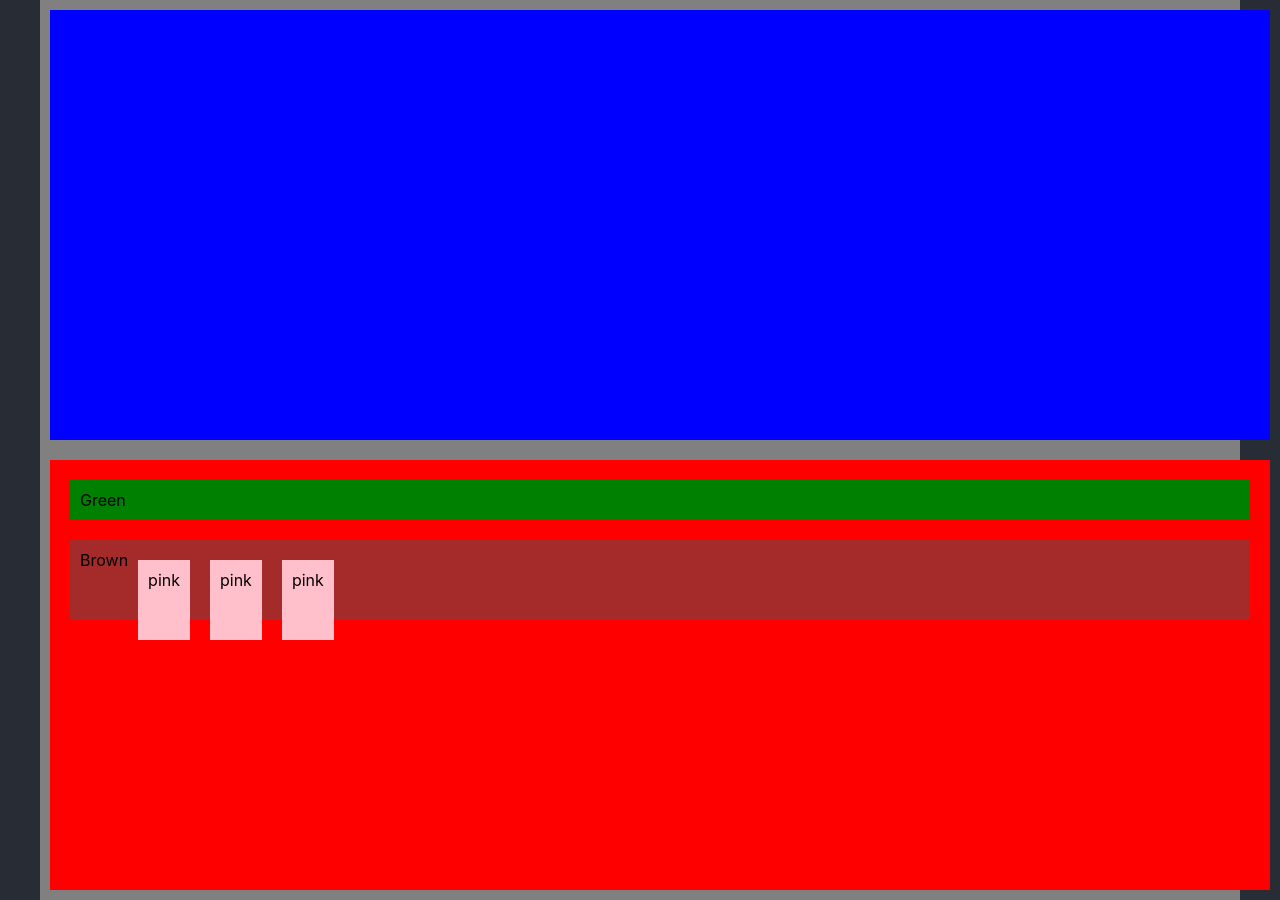
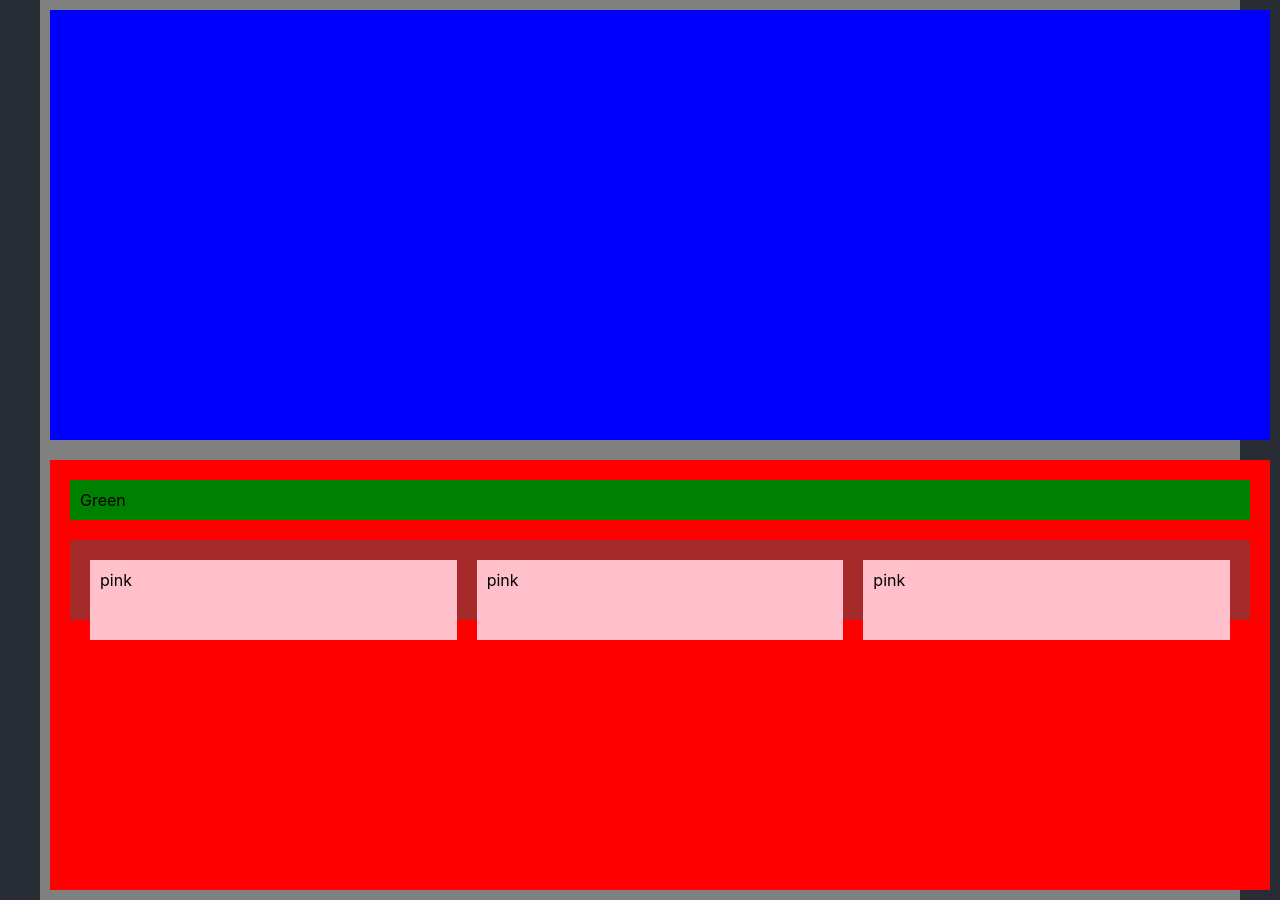
Before and after one commit to howlinbash/swayze, a React (Create React App) app: page / in a window 1280 px wide. Built offline with nearby package versions, Linux system fonts and the light colour scheme.

Commit message:
fix actioncard width

```diff
--- a/src/App.css
+++ b/src/App.css
@@ -57,4 +57,5 @@
   padding: 10px;
   margin: 10px;
   height: 100%;
+  width: 33%;
 }
--- a/src/App.js
+++ b/src/App.js
@@ -14,7 +14,6 @@ class App extends Component {
               Green
             </div>
             <div className="actionCards">
-              Brown
               <div className="actionCard">
                 pink
               </div>
```
